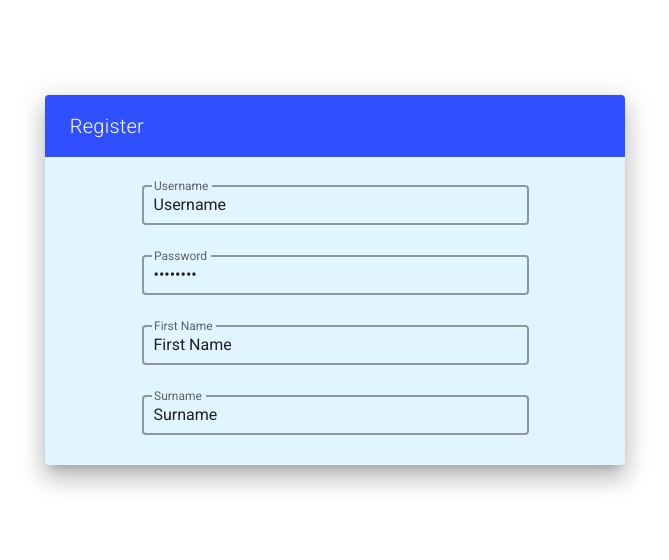
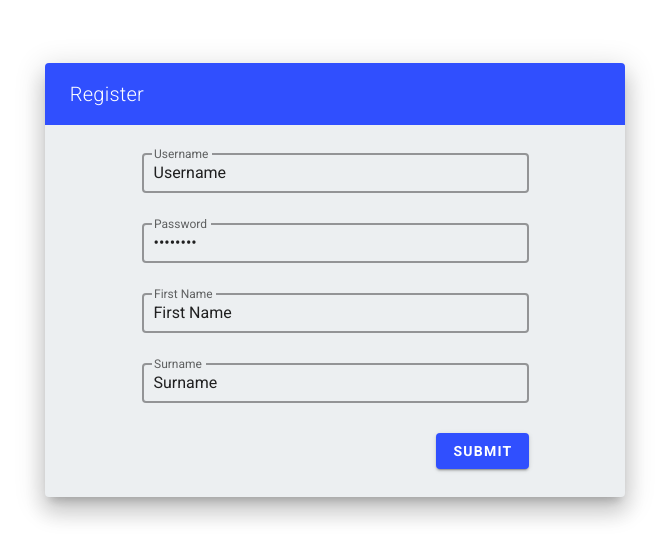
Before and after one commit to nighostchris/gymlog, a Vue app in the folder client/: page /test in a window 1280 px wide. Shown: the part 120-680 px from the top of the page, without its empty margins (305-974 px from the left). Built offline with nearby package versions, Linux system fonts and the light colour scheme.

Commit message:
Dummy button for submitting register form and dummy onClick function

```diff
--- a/client/src/components/RegisterBox.vue
+++ b/client/src/components/RegisterBox.vue
@@ -2,7 +2,7 @@
   <v-container fill-height>
     <v-layout align-center justify-center>
       <v-flex xs8 md6 lg6 xl6>
-        <v-card :elevation="15" color="light-blue lighten-5">
+        <v-card :elevation="15" color="blue-grey lighten-5">
           <div class="font-weight-light headline title">Register</div>
           <v-layout justify-center pt-7>
             <v-flex xs8 md8 lg8 xl8>
@@ -39,6 +39,15 @@
                 clearable
               >
               </v-text-field>
+              <v-layout justify-end pb-7>
+                <v-btn
+                  color="indigo accent-4"
+                  class="white--text font-weight-bold"
+                  @click="onSubmit"
+                >
+                  Submit
+                </v-btn>
+              </v-layout>
             </v-flex>
           </v-layout>
         </v-card>
@@ -62,6 +71,12 @@ export default {
         passwordNumber: value => value.match(/^(?=.*[0-9])/) || 'Contain at least 1 number.',
       },
     };
+  },
+  methods: {
+    onSubmit() {
+      console.log('clicked');
+      console.log(`${this.username} ${this.firstname} ${this.surname}`);
+    },
   },
 };
 </script>
```
